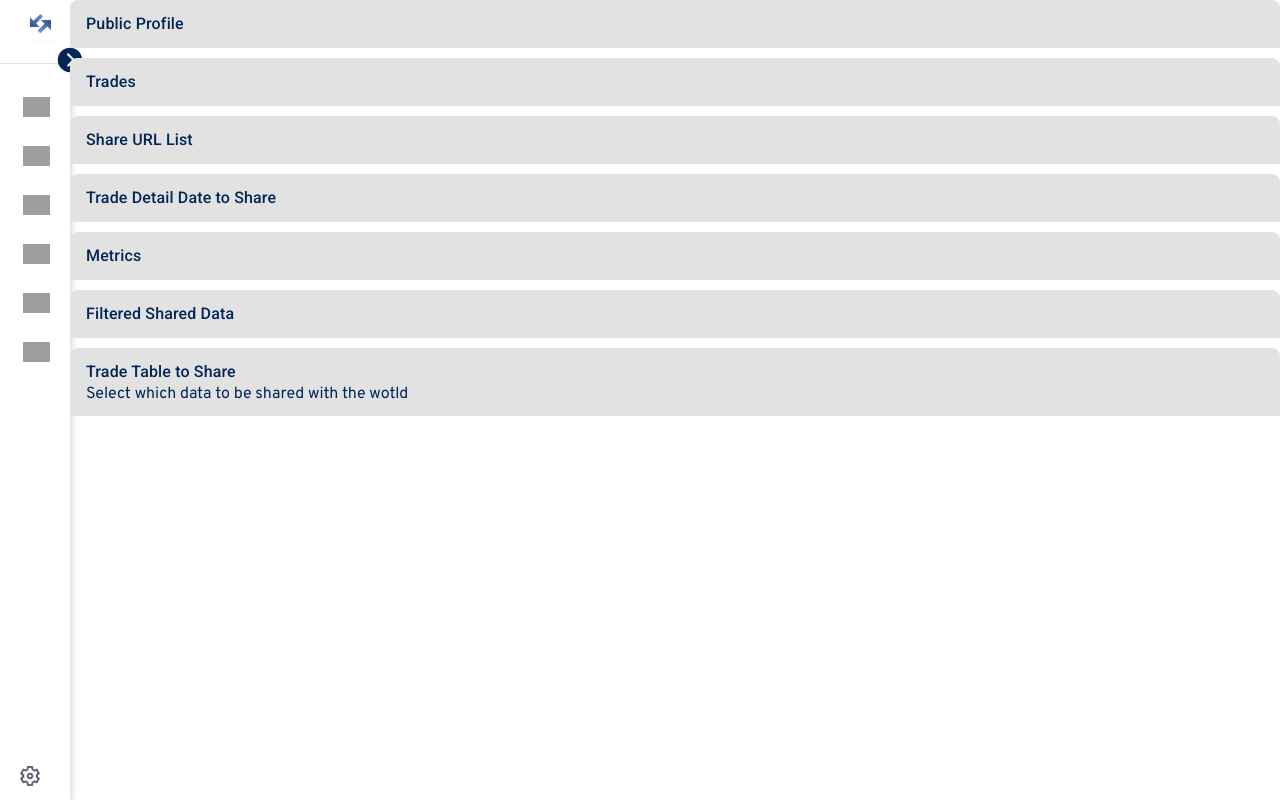
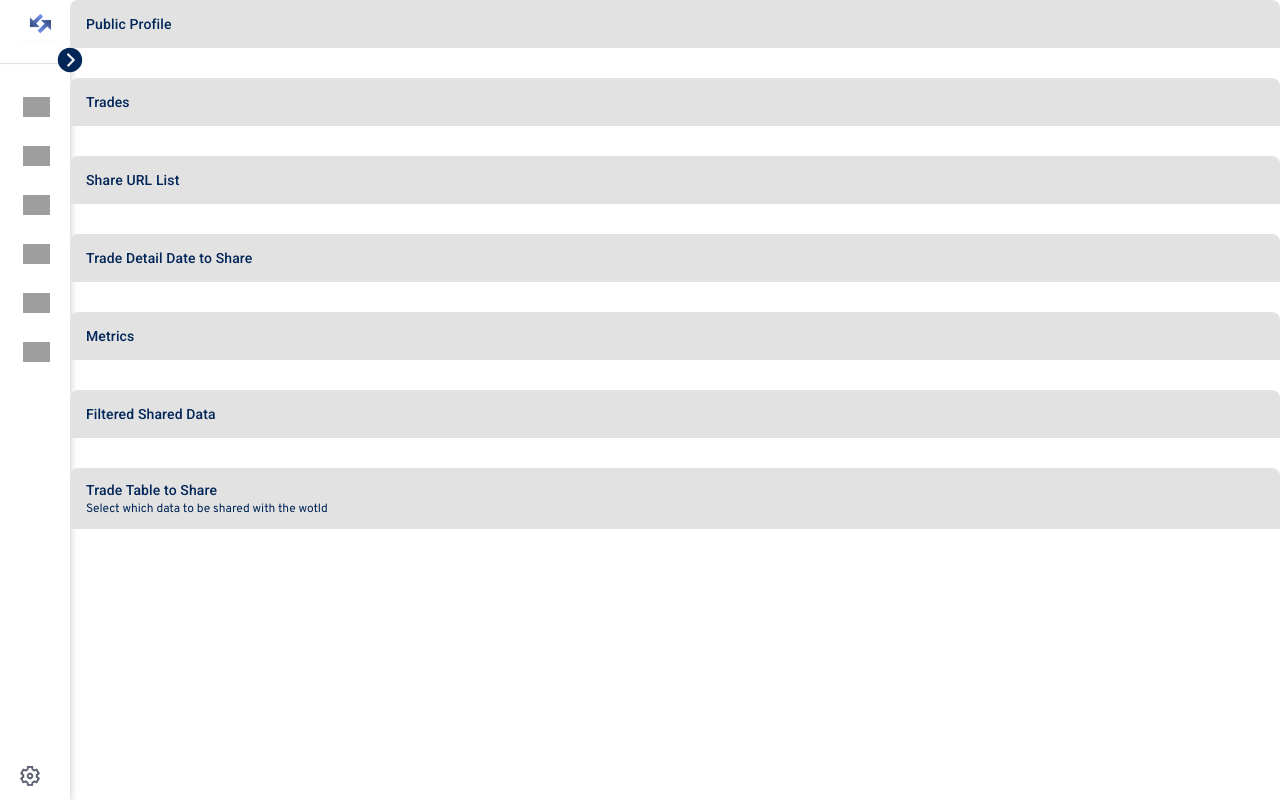
Before and after one commit to ghulamrasuldev/trading-journal, a React (Vite) app: page /journalSetting/privacy in a window 1280 px wide. Built offline with nearby package versions, Linux system fonts and the light colour scheme; grey boxes are pictures that could not be loaded; a web font is replaced by a local one.

Commit message:
privacy and public of journal

```diff
--- a/src/components/common/CustomButton.jsx
+++ b/src/components/common/CustomButton.jsx
@@ -8,7 +8,7 @@ const CustomButton = ({ buttonTitle, disabled }) => {
       style={{
         borderRadius: '6px 6px 6px 6px',
         padding: '6px 20px',
-        background: `${lightTheme.newsHeading}`,
+        background: `${lightTheme.headingTextColor}`,
         color: `${lightTheme.whiteText}`,
         cursor: 'pointer',
         margin: '5px 0px 5px 0px',
--- a/src/components/common/InputTextFieldButton.jsx
+++ b/src/components/common/InputTextFieldButton.jsx
@@ -27,7 +27,7 @@ const InputTextFieldButton = ({ placeholder = '', showSideButton, writable, butt
             textTransform: 'none',
             borderRadius: '0px 5px 5px 0px',
             padding: '5px 5px',
-            background: `${lightTheme.newsHeading}`,
+            background: `${lightTheme.headingTextColor}`,
             color: `${lightTheme.whiteText}`,
             cursor: 'pointer',
           }}
--- a/src/pages/JournalSetting/PrivacyAndPublicProfile/PrivacyAndPublicProfile.jsx
+++ b/src/pages/JournalSetting/PrivacyAndPublicProfile/PrivacyAndPublicProfile.jsx
@@ -15,27 +15,33 @@ import CustomButton from '../../../components/common/CustomButton';
 const PrivacyAndPublicProfile = () => {
   const mainAccordion = {
     borderRadius: '8px 8px 0px 0px',
-    marginBottom: '10px',
+    marginBottom: '30px',
     '&:before': {
       display: 'none',
     },
   };
   const accordionDetail = {
     padding: '10px 20px 10px 20px',
-    border: '1px solid rgba(226, 226, 226, 0.4)',
+    border: `1px solid ${lightTheme.borderColor}`,
     borderRadius: '0px 0px 8px 8px',
   };
   const accordionLastDetail = {
     padding: '10px 10px 10px 20px',
-    border: '1px solid rgba(226, 226, 226, 0.4)',
+    // border: '1px solid rgba(226, 226, 226, 0.4)',
+    border: `1px solid ${lightTheme.borderColor}`,
     borderRadius: '0px 0px 8px 8px',
   };
   const accordionAboveDetail = {
     padding: '5px 10px 5px 20px',
-    border: '1px solid rgba(226, 226, 226, 0.4)',
+    // border: '1px solid rgba(226, 226, 226, 0.4)',
+    border: `1px solid ${lightTheme.borderColor}`,
     borderRadius: '0px 0px 0px 0px',
   };
-
+  const typoStyling = {
+    color: `${lightTheme.headingTextColor}`,
+    fontSize: '14px',
+    fontWeight: '500',
+  };
   const accordionHeader = {
     color: `${lightTheme.headingTextColor}`,
     background: `${lightTheme.PageBackgroundColor}`,
@@ -45,20 +51,14 @@ const PrivacyAndPublicProfile = () => {
     color: `${lightTheme.textColor}`,
     padding: '0px 20px 0px 0px',
   };
-
+  const checkBoxColor = {
+    color: `${lightTheme.headingTextColor}`,
+  };
   return (
     <div>
       <Accordion elevation={0} sx={mainAccordion}>
         <AccordionSummary aria-controls="panel1a-content" id="panel1a-header" style={accordionHeader}>
-          <Typography
-            style={{
-              color: `${lightTheme.headingTextColor}`,
-              fontSize: '16px',
-              fontWeight: '500',
-            }}
-          >
-            Public Profile
-          </Typography>
+          <Typography style={typoStyling}>Public Profile</Typography>
         </AccordionSummary>
         <AccordionDetails style={accordionDetail}>
           <Typography style={accordionTypo}>
@@ -73,25 +73,9 @@ const PrivacyAndPublicProfile = () => {
           </Typography>
         </AccordionDetails>
       </Accordion>
-      <Accordion
-        elevation={0}
-        sx={mainAccordion}
-        // sx={{
-        //   '&:before': {
-        //     display: 'none',
-        //   },
-        // }}
-      >
+      <Accordion elevation={0} sx={mainAccordion}>
         <AccordionSummary aria-controls="panel1a-content" id="panel1a-header" style={accordionHeader}>
-          <Typography
-            style={{
-              color: `${lightTheme.headingTextColor}`,
-              fontSize: '16px',
-              fontWeight: '500',
-            }}
-          >
-            Trades
-          </Typography>
+          <Typography style={typoStyling}>Trades</Typography>
         </AccordionSummary>
         <AccordionDetails style={accordionAboveDetail}>
           <Typography style={accordionTypo}>
@@ -113,7 +97,9 @@ const PrivacyAndPublicProfile = () => {
                   Private
                 </p>
               </div>
-              <FormControlLabel control={<Checkbox /*checked={allChecked? true: false}*/ size="medium" />} />
+              <FormControlLabel
+                control={<Checkbox style={checkBoxColor} /*checked={allChecked? true: false}*/ size="medium" />}
+              />
             </div>
           </Typography>
         </AccordionDetails>
@@ -137,7 +123,15 @@ const PrivacyAndPublicProfile = () => {
                   Public
                 </p>
               </div>
-              <FormControlLabel control={<Checkbox /*checked={allChecked? true: false}*/ size="medium" />} />
+              <FormControlLabel
+                control={
+                  <Checkbox
+                    /*checked={allChecked? true: false}*/
+                    style={checkBoxColor}
+                    size="medium"
+                  />
+                }
+              />
             </div>
           </Typography>
         </AccordionDetails>
@@ -149,15 +143,7 @@ const PrivacyAndPublicProfile = () => {
       </Accordion>
       <Accordion elevation={0} sx={mainAccordion}>
         <AccordionSummary aria-controls="panel1a-content" id="panel1a-header" style={accordionHeader}>
-          <Typography
-            style={{
-              color: `${lightTheme.headingTextColor}`,
-              fontSize: '16px',
-              fontWeight: '500',
-            }}
-          >
-            Share URL List
-          </Typography>
+          <Typography style={typoStyling}>Share URL List</Typography>
         </AccordionSummary>
 
         <AccordionDetails style={accordionDetail}>
@@ -168,7 +154,7 @@ const PrivacyAndPublicProfile = () => {
               id="panel1a-header"
               style={accordionHeader}
             >
-              <Typography>Name</Typography>
+              <Typography style={{ fontSize: '14px', fontWeight: '400' }}>Name</Typography>
             </AccordionSummary>
 
             <AccordionDetails style={accordionDetail}>
@@ -181,15 +167,7 @@ const PrivacyAndPublicProfile = () => {
 
       <Accordion elevation={0} sx={mainAccordion}>
         <AccordionSummary aria-controls="panel1a-content" id="panel1a-header" style={accordionHeader}>
-          <Typography
-            style={{
-              color: `${lightTheme.headingTextColor}`,
-              fontSize: '16px',
-              fontWeight: '500',
-            }}
-          >
-            Trade Detail Date to Share
-          </Typography>
+          <Typography style={typoStyling}>Trade Detail Date to Share</Typography>
         </AccordionSummary>
 
         {tradeDetail &&
@@ -218,7 +196,9 @@ const PrivacyAndPublicProfile = () => {
                         {val.name}
                       </p>
                     </div>
-                    <FormControlLabel control={<Checkbox /*checked={allChecked? true: false}*/ size="medium" />} />
+                    <FormControlLabel
+                      control={<Checkbox style={checkBoxColor} /*checked={allChecked? true: false}*/ size="medium" />}
+                    />
                   </div>
                 </Typography>
               </AccordionDetails>
@@ -227,15 +207,7 @@ const PrivacyAndPublicProfile = () => {
       </Accordion>
       <Accordion elevation={0} sx={mainAccordion}>
         <AccordionSummary aria-controls="panel1a-content" id="panel1a-header" style={accordionHeader}>
-          <Typography
-            style={{
-              color: `${lightTheme.headingTextColor}`,
-              fontSize: '16px',
-              fontWeight: '500',
-            }}
-          >
-            Metrics
-          </Typography>
+          <Typography style={typoStyling}>Metrics</Typography>
         </AccordionSummary>
         <AccordionDetails style={accordionAboveDetail}>
           <Typography style={accordionTypo}>
@@ -267,7 +239,9 @@ const PrivacyAndPublicProfile = () => {
                   Group executions by the instrument when falling within a certain period of time.
                 </p>
               </div>
-              <FormControlLabel control={<Checkbox /*checked={allChecked? true: false}*/ size="medium" />} />
+              <FormControlLabel
+                control={<Checkbox style={checkBoxColor} /*checked={allChecked? true: false}*/ size="medium" />}
+              />
             </div>
           </Typography>
         </AccordionDetails>
@@ -302,7 +276,9 @@ const PrivacyAndPublicProfile = () => {
                   that are public
                 </p>
               </div>
-              <FormControlLabel control={<Checkbox /*checked={allChecked? true: false}*/ size="medium" />} />
+              <FormControlLabel
+                control={<Checkbox style={checkBoxColor} /*checked={allChecked? true: false}*/ size="medium" />}
+              />
             </div>
           </Typography>
         </AccordionDetails>
@@ -336,22 +312,16 @@ const PrivacyAndPublicProfile = () => {
                   Metric will be generated only based on public trades
                 </p>
               </div>
-              <FormControlLabel control={<Checkbox /*checked={allChecked? true: false}*/ size="medium" />} />
+              <FormControlLabel
+                control={<Checkbox style={checkBoxColor} /*checked={allChecked? true: false}*/ size="medium" />}
+              />
             </div>
           </Typography>
         </AccordionDetails>
       </Accordion>
       <Accordion elevation={0} sx={mainAccordion}>
         <AccordionSummary aria-controls="panel1a-content" id="panel1a-header" style={accordionHeader}>
-          <Typography
-            style={{
-              color: `${lightTheme.headingTextColor}`,
-              fontSize: '16px',
-              fontWeight: '500',
-            }}
-          >
-            Filtered Shared Data
-          </Typography>
+          <Typography style={typoStyling}>Filtered Shared Data</Typography>
         </AccordionSummary>
         <AccordionDetails style={accordionDetail}>
           <Typography style={accordionTypo}>
@@ -364,16 +334,8 @@ const PrivacyAndPublicProfile = () => {
       <Accordion elevation={0} sx={mainAccordion}>
         <AccordionSummary aria-controls="panel1a-content" id="panel1a-header" style={accordionHeader}>
           <div style={{ display: 'flex', flexDirection: 'column' }}>
-            <Typography
-              style={{
-                color: `${lightTheme.headingTextColor}`,
-                fontSize: '16px',
-                fontWeight: '500',
-              }}
-            >
-              Trade Table to Share
-            </Typography>
-            <p>Select which data to be shared with the wotld</p>
+            <Typography style={typoStyling}>Trade Table to Share</Typography>
+            <p style={{ fontSize: '12px', fontWeight: '400' }}>Select which data to be shared with the wotld</p>
           </div>
         </AccordionSummary>
 
@@ -403,7 +365,9 @@ const PrivacyAndPublicProfile = () => {
                         {val.name}
                       </p>
                     </div>
-                    <FormControlLabel control={<Checkbox /*checked={allChecked? true: false}*/ size="medium" />} />
+                    <FormControlLabel
+                      control={<Checkbox style={checkBoxColor} /*checked={allChecked? true: false}*/ size="medium" />}
+                    />
                   </div>
                 </Typography>
               </AccordionDetails>
```
Also changed, not shown: src/pages/Journal/Journal.jsx (+16 -11 lines), src/pages/JournalSetting/JournalComponent.jsx (+59 -20 lines), src/pages/JournalSetting/JournalComponent.css (deleted).
